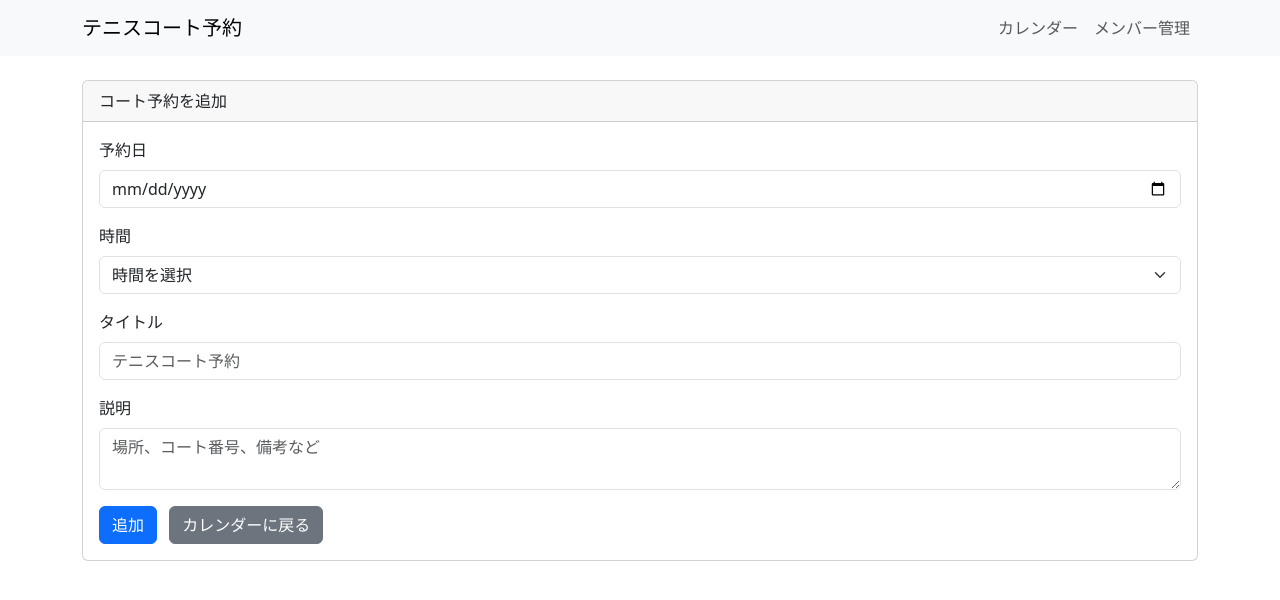
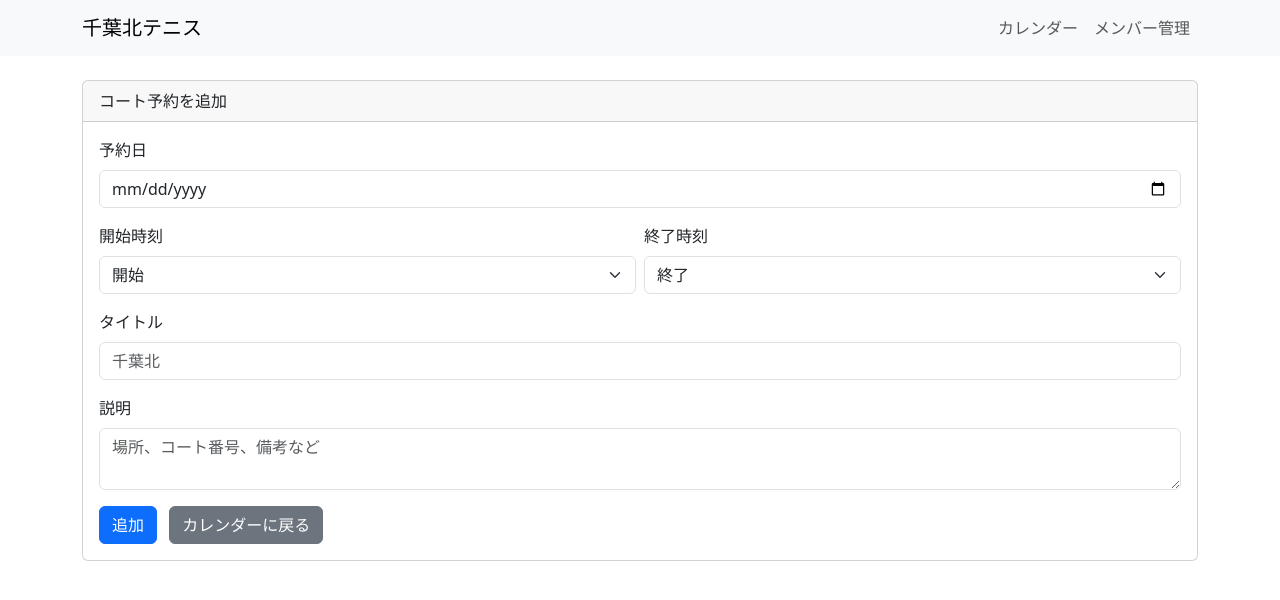
Before and after one commit to masanorimiyamoto-cloud/Calendar, a Flask app: page /event/add in a window 1280 px wide. Shown: the top 600 px of the page. Run offline with Flask 3, Linux system fonts and the light colour scheme.

Commit message:
Update branding and flexible reservation times

```diff
--- a/app.py
+++ b/app.py
@@ -23,6 +23,8 @@ app.config["SQLALCHEMY_ENGINE_OPTIONS"] = {
     "pool_pre_ping": True,
 }
 
+APP_NAME = "千葉北テニス"
+DEFAULT_EVENT_TITLE = "千葉北"
 MAX_PARTICIPANTS = 4
 START_HOUR = 6
 END_HOUR = 22
@@ -78,26 +80,33 @@ class Member(db.Model):
     name = db.Column(db.String(100), nullable=False, unique=True)
 
 
-def build_time_slots():
+def build_time_options():
     return [
-        {
-            "value": f"{hour:02d}:00-{hour + 1:02d}:00",
-            "label": f"{hour:02d}:00 - {hour + 1:02d}:00",
-        }
-        for hour in range(START_HOUR, END_HOUR)
+        {"value": f"{hour:02d}:00", "label": f"{hour:02d}:00"}
+        for hour in range(START_HOUR, END_HOUR + 1)
     ]
 
 
-def parse_time_slot(slot_value):
+def parse_hour(time_value):
     try:
-        start_time, end_time = slot_value.split("-", 1)
-    except ValueError:
-        return None, None
+        parsed_time = datetime.strptime(time_value, "%H:%M").time()
+    except (TypeError, ValueError):
+        return None
 
-    valid_slots = {slot["value"] for slot in build_time_slots()}
-    if slot_value not in valid_slots:
-        return None, None
-    return start_time, end_time
+    if parsed_time.minute != 0:
+        return None
+    if parsed_time.hour < START_HOUR or parsed_time.hour > END_HOUR:
+        return None
+    return parsed_time.hour
+
+
+def validate_time_range(start_time, end_time):
+    start_hour = parse_hour(start_time)
+    end_hour = parse_hour(end_time)
+
+    if start_hour is None or end_hour is None:
+        return False
+    return start_hour < end_hour
 
 
 def ensure_event_time_columns():
@@ -123,6 +132,11 @@ with app.app_context():
         ensure_event_time_columns()
     except Exception as exc:  # noqa: BLE001
         app.logger.warning("db.create_all() をスキップしました: %s", exc)
+
+
+@app.context_processor
+def inject_app_name():
+    return {"app_name": APP_NAME}
 
 
 @app.route("/")
@@ -177,13 +191,13 @@ def show_calendar():
 @app.route("/event/add", methods=["GET", "POST"])
 def add_event():
     selected_date = request.args.get("date", "")
-    time_slots = build_time_slots()
+    time_options = build_time_options()
 
     if request.method == "POST":
         event_date_str = request.form.get("date")
-        title = request.form.get("title") or "テニスコート予約"
-        time_slot = request.form.get("time_slot", "")
-        start_time, end_time = parse_time_slot(time_slot)
+        title = request.form.get("title", "").strip() or DEFAULT_EVENT_TITLE
+        start_time = request.form.get("start_time", "")
+        end_time = request.form.get("end_time", "")
         description = request.form.get("description")
 
         try:
@@ -191,8 +205,8 @@ def add_event():
         except (TypeError, ValueError):
             return "日付の形式が正しくありません。YYYY-MM-DD の形式で入力してください。", 400
 
-        if not start_time or not end_time:
-            return "時間帯を選択してください。", 400
+        if not validate_time_range(start_time, end_time):
+            return "開始時刻より後の終了時刻を選択してください。", 400
 
         existing_event = Event.query.filter_by(date=event_date).first()
         if existing_event:
@@ -209,7 +223,12 @@ def add_event():
         db.session.commit()
         return redirect(url_for("event_detail", event_id=new_event.id))
 
-    return render_template("add_event.html", date=selected_date, time_slots=time_slots)
+    return render_template(
+        "add_event.html",
+        date=selected_date,
+        time_options=time_options,
+        default_event_title=DEFAULT_EVENT_TITLE,
+    )
 
 
 @app.route("/event/<int:event_id>", methods=["GET", "POST"])
--- a/templates/add_event.html
+++ b/templates/add_event.html
@@ -9,7 +9,7 @@
 <body>
   <nav class="navbar navbar-expand-lg navbar-light bg-light">
     <div class="container">
-      <a class="navbar-brand" href="{{ url_for('show_calendar') }}">テニスコート予約</a>
+      <a class="navbar-brand" href="{{ url_for('show_calendar') }}">{{ app_name }}</a>
       <button class="navbar-toggler" type="button" data-bs-toggle="collapse" data-bs-target="#navbarSupportedContent"
               aria-controls="navbarSupportedContent" aria-expanded="false" aria-label="ナビゲーションを開く">
         <span class="navbar-toggler-icon"></span>
@@ -32,18 +32,29 @@
             <label for="date" class="form-label">予約日</label>
             <input type="date" id="date" name="date" class="form-control" value="{{ date }}" required>
           </div>
-          <div class="mb-3">
-            <label for="time_slot" class="form-label">時間</label>
-            <select id="time_slot" name="time_slot" class="form-select" required>
-              <option value="">時間を選択</option>
-              {% for slot in time_slots %}
-              <option value="{{ slot.value }}">{{ slot.label }}</option>
-              {% endfor %}
-            </select>
+          <div class="row g-2 mb-3">
+            <div class="col-12 col-sm-6">
+              <label for="start_time" class="form-label">開始時刻</label>
+              <select id="start_time" name="start_time" class="form-select" required>
+                <option value="">開始</option>
+                {% for option in time_options %}
+                <option value="{{ option.value }}">{{ option.label }}</option>
+                {% endfor %}
+              </select>
+            </div>
+            <div class="col-12 col-sm-6">
+              <label for="end_time" class="form-label">終了時刻</label>
+              <select id="end_time" name="end_time" class="form-select" required>
+                <option value="">終了</option>
+                {% for option in time_options %}
+                <option value="{{ option.value }}">{{ option.label }}</option>
+                {% endfor %}
+              </select>
+            </div>
           </div>
           <div class="mb-3">
             <label for="title" class="form-label">タイトル</label>
-            <input type="text" id="title" name="title" class="form-control" placeholder="テニスコート予約">
+            <input type="text" id="title" name="title" class="form-control" placeholder="{{ default_event_title }}">
           </div>
           <div class="mb-3">
             <label for="description" class="form-label">説明</label>
--- a/templates/calendar.html
+++ b/templates/calendar.html
@@ -3,7 +3,7 @@
 <head>
   <meta charset="UTF-8">
   <meta name="viewport" content="width=device-width, initial-scale=1.0">
-  <title>{{ year }}年{{ month }}月のテニスコート予約</title>
+  <title>{{ year }}年{{ month }}月の{{ app_name }}</title>
   <link href="https://cdn.jsdelivr.net/npm/bootstrap@5.3.0/dist/css/bootstrap.min.css" rel="stylesheet">
   <style>
     .calendar-table td {
@@ -52,7 +52,7 @@
 <body>
   <nav class="navbar navbar-expand-lg navbar-light bg-light">
     <div class="container">
-      <a class="navbar-brand" href="{{ url_for('show_calendar') }}">テニスコート予約</a>
+      <a class="navbar-brand" href="{{ url_for('show_calendar') }}">{{ app_name }}</a>
       <button class="navbar-toggler" type="button" data-bs-toggle="collapse" data-bs-target="#navbarSupportedContent"
               aria-controls="navbarSupportedContent" aria-expanded="false" aria-label="ナビゲーションを開く">
         <span class="navbar-toggler-icon"></span>
@@ -153,7 +153,7 @@
 
   <footer class="text-center py-3 bg-light mt-4">
     <div class="container">
-      <small>&copy; {{ year }} テニスコート予約</small>
+      <small>&copy; {{ year }} {{ app_name }}</small>
     </div>
   </footer>
 
--- a/templates/event_detail.html
+++ b/templates/event_detail.html
@@ -9,7 +9,7 @@
 <body>
   <nav class="navbar navbar-expand-lg navbar-light bg-light">
     <div class="container">
-      <a class="navbar-brand" href="{{ url_for('show_calendar') }}">テニスコート予約</a>
+      <a class="navbar-brand" href="{{ url_for('show_calendar') }}">{{ app_name }}</a>
       <button class="navbar-toggler" type="button" data-bs-toggle="collapse" data-bs-target="#navbarSupportedContent"
               aria-controls="navbarSupportedContent" aria-expanded="false" aria-label="ナビゲーションを開く">
         <span class="navbar-toggler-icon"></span>
--- a/templates/members.html
+++ b/templates/members.html
@@ -9,7 +9,7 @@
 <body>
   <nav class="navbar navbar-expand-lg navbar-light bg-light">
     <div class="container">
-      <a class="navbar-brand" href="{{ url_for('show_calendar') }}">テニスコート予約</a>
+      <a class="navbar-brand" href="{{ url_for('show_calendar') }}">{{ app_name }}</a>
       <button class="navbar-toggler" type="button" data-bs-toggle="collapse" data-bs-target="#navbarSupportedContent"
               aria-controls="navbarSupportedContent" aria-expanded="false" aria-label="ナビゲーションを開く">
         <span class="navbar-toggler-icon"></span>
```
Also changed, not shown: README.md.
